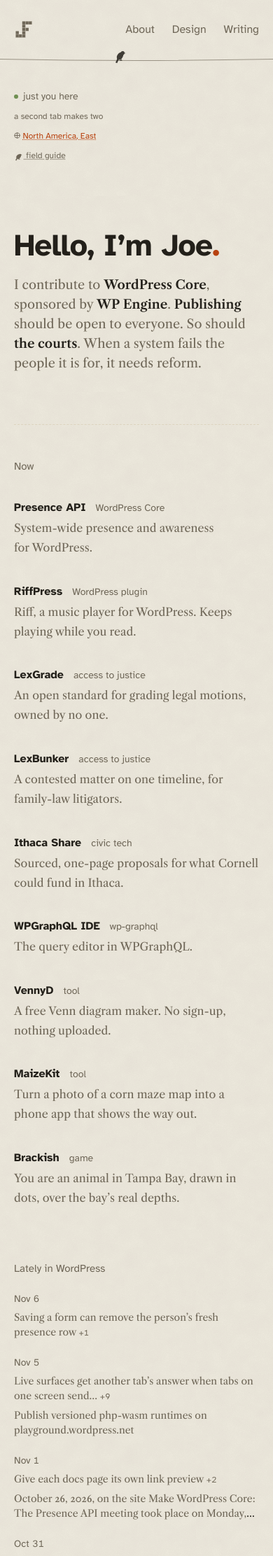
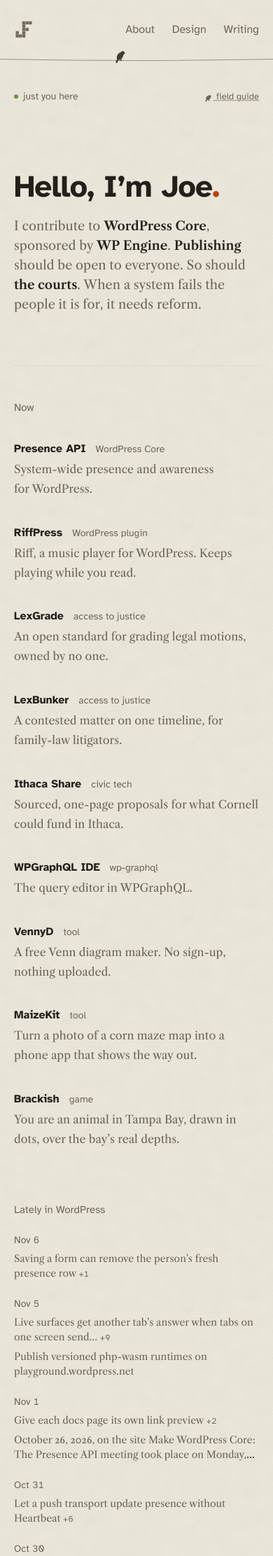
Before and after one commit to josephfusco/josephfusco.github.io, a Jekyll site: the page built from index.html, in a window 390 px wide. Shown: the top 2223 px of the page at 70% size. Built offline with Jekyll 4.4.1, drawn with Linux system fonts in a browser that asks for light colours.

Commit message:
On a phone the note is one line, and bird names stay on the page

```diff
--- a/_includes/header.html
+++ b/_includes/header.html
@@ -27,7 +27,7 @@
 	</div>
 	<div class="field-note{% unless page.url == '/' %} field-note--after-trail{% endunless %}">
 		<span class="status"><span class="presence-dot" aria-hidden="true"></span> <span data-presence-count>just you here</span></span>
-		<label class="region-line"><svg class="tool-glyph" viewBox="0 0 12 12" aria-hidden="true"><circle cx="6" cy="6" r="4.9"/><path d="M6 1.1V10.9M1.1 6H10.9"/></svg> <select class="region-select" aria-label="Flock region">
+		{% capture region_picker %}<svg class="tool-glyph" viewBox="0 0 12 12" aria-hidden="true"><circle cx="6" cy="6" r="4.9"/><path d="M6 1.1V10.9M1.1 6H10.9"/></svg> <select class="region-select" aria-label="Flock region">
 			<option value="nae">North America, East</option>
 			<option value="nac">North America, Central</option>
 			<option value="naw">North America, West</option>
@@ -37,9 +37,12 @@
 			<option value="af">Africa</option>
 			<option value="oc">Oceania</option>
 			<option value="sa">South America</option>
-		</select></label>
+		</select>{% endcapture %}
+		<label class="region-line">{{ region_picker }}</label>
 		<button class="guide-toggle" popovertarget="field-guide"><span class="note-bird" data-species="0" data-inline aria-hidden="true"></span> field guide</button>
 		<div id="field-guide" popover>
+			{% comment %}on a phone the note is one line, so the region is chosen here, at the head of its own plate{% endcomment %}
+			<label class="region-line guide-region">{{ region_picker }}</label>
 			<div class="bird-legend" data-legend aria-label="The field guide, one entry per species"></div>
 		</div>
 	</div>
--- a/assets/css/redesign.css
+++ b/assets/css/redesign.css
@@ -273,6 +273,28 @@ section.block > h2 {
     margin: 0.75rem 1.25rem 0;
   }
   .site-header { padding-bottom: 0.5rem; }
+}
+/* In the flow the note costs the reader a line for every line it
+   holds, and it stands between them and the title. So on a phone it is
+   one line: who is here on the left, the guide on the right. The hint
+   about tabs is dropped, and the region is chosen inside the guide. */
+.guide-region { display: none; }
+@media (max-width: 900px) {
+  .site-header .field-note {
+    flex-direction: row;
+    flex-wrap: wrap;
+    align-items: baseline;
+    justify-content: space-between;
+    column-gap: 1rem;
+  }
+  .site-header .field-note > .note-hint,
+  .site-header .field-note > .region-line { display: none; }
+  .site-header .field-note > .guide-toggle { font-size: 0.8125rem; }
+  #field-guide .guide-region { display: block; margin: 0 0 0.5rem; }
+}
+/* a finger needs more than an eleven-pixel numeral to land on */
+@media (pointer: coarse) {
+  .lately .lately-more { padding: 0.625rem 0.5rem; margin: -0.625rem -0.25rem; }
 }
 
 /* Prose extras for legacy post content */
--- a/assets/js/presence.js
+++ b/assets/js/presence.js
@@ -618,8 +618,11 @@
     flock.forEach(function (b) {
       if (!b.flown && b.el) b.el.animate(frames, { duration: dur, easing: 'ease-out' });
     });
+    /* a label is centred on its bird by a transform of its own, so
+       its bounce has to carry that centring or it jumps sideways */
+    var tagFrames = frames.map(function (f) { return { transform: 'translateX(-50%) ' + f.transform }; });
     idTags.forEach(function (t) {
-      if (t.el) t.el.animate(frames, { duration: dur, easing: 'ease-out' });
+      if (t.el) t.el.animate(tagFrames, { duration: dur, easing: 'ease-out' });
     });
   }
 
@@ -740,6 +743,39 @@
     idTags.slice().forEach(function (t) { clearTimeout(t.timer); dropTag(t); });
   }
 
+  /* A label keeps inside the wire's own width, so a name at either
+     end is never cut by the edge of a narrow screen, and steps down
+     until it clears the ones already up. Run again whenever a label
+     grows, since a count can widen it into its neighbour. */
+  function settleTag(tag) {
+    var el = tag.el;
+    el.style.marginLeft = '0';
+    var box = wire.getBoundingClientRect();
+    var rect = el.getBoundingClientRect();
+    var nudge = 0;
+    if (rect.left < box.left + 6) nudge = box.left + 6 - rect.left;
+    else if (rect.right > box.right - 6) nudge = box.right - 6 - rect.right;
+    if (nudge) {
+      el.style.marginLeft = nudge + 'px';
+      rect = el.getBoundingClientRect();
+    }
+    var moved = true;
+    while (moved && tag.row < 4) {
+      moved = false;
+      for (var j = 0; j < idTags.length; j++) {
+        var o = idTags[j];
+        if (o === tag || o.row !== tag.row) continue;
+        var or = o.el.getBoundingClientRect();
+        if (rect.left < or.right + 8 && or.left < rect.right + 8) {
+          tag.row++;
+          el.style.top = (40 + tag.row * 15) + 'px';
+          moved = true;
+          break;
+        }
+      }
+    }
+  }
+
   function announceBird(bird) {
     if (!wire || !bird.name || !bird.el) return;
     for (var i = 0; i < idTags.length; i++) {
@@ -750,6 +786,7 @@
         t.el.style.animation = 'none';
         void t.el.offsetWidth;
         t.el.style.animation = '';
+        settleTag(t);
         clearTimeout(t.timer);
         t.timer = setTimeout(function () { dropTag(t); }, ID_LIFE);
         return;
@@ -761,24 +798,8 @@
     el.style.left = (bird.slot * 100) + '%';
     wire.appendChild(el);
     var tag = { el: el, name: bird.name, count: 1, row: 0 };
-    /* step down until this label clears the ones already up */
-    var rect = el.getBoundingClientRect();
-    var moved = true;
-    while (moved && tag.row < 4) {
-      moved = false;
-      for (var j = 0; j < idTags.length; j++) {
-        var o = idTags[j];
-        if (o.row !== tag.row) continue;
-        var or = o.el.getBoundingClientRect();
-        if (rect.left < or.right + 8 && or.left < rect.right + 8) {
-          tag.row++;
-          el.style.top = (40 + tag.row * 15) + 'px';
-          moved = true;
-          break;
-        }
-      }
-    }
     idTags.push(tag);
+    settleTag(tag);
     tag.timer = setTimeout(function () { dropTag(tag); }, ID_LIFE);
   }
 
```
